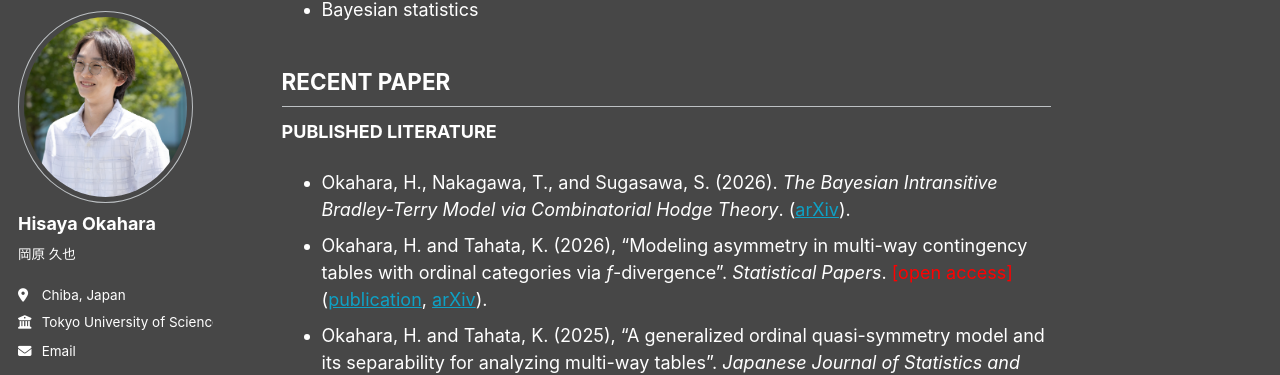
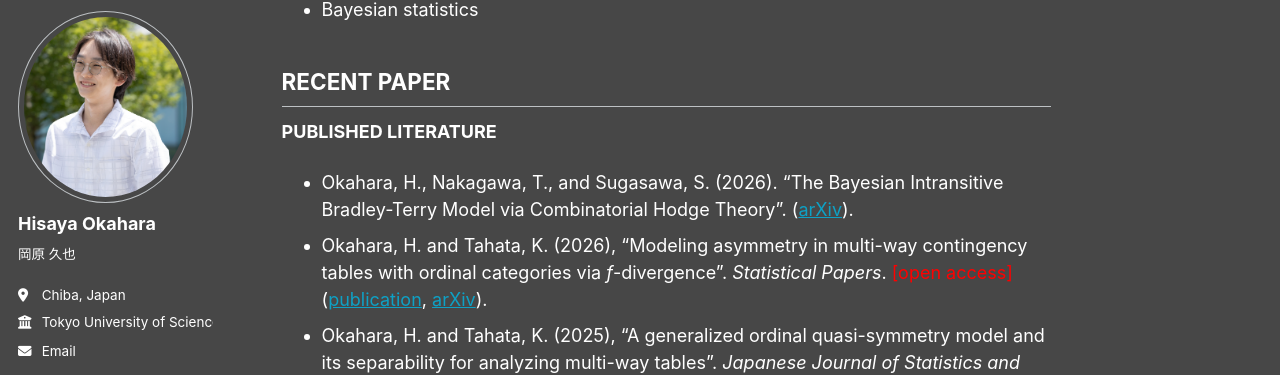
Before and after one commit to h-okahara/h-okahara.github.io, a Jekyll site: the page built from _pages/about.md, in a window 1280 px wide and 900 px high, scrolled down 362 px. Shown: the part 88-463 px from the top of the window. Built offline with Jekyll 4.4.1, drawn with Linux system fonts in a browser that asks for light colours; some web fonts are replaced.

Commit message:
Update citation format for recent paper

```diff
--- a/_pages/about.md
+++ b/_pages/about.md
@@ -24,7 +24,7 @@ I'm a Ph.D. student in the [Tahata Lab](https://tahata-lab.is.noda.tus.ac.jp/) a
 ## RECENT PAPER
 
 **PUBLISHED LITERATURE**
-- Okahara, H., Nakagawa, T., and Sugasawa, S. (2026). *The Bayesian Intransitive Bradley-Terry Model via Combinatorial Hodge Theory*. ([arXiv](https://arxiv.org/abs/2601.07158)).
+- Okahara, H., Nakagawa, T., and Sugasawa, S. (2026). "The Bayesian Intransitive Bradley-Terry Model via Combinatorial Hodge Theory". ([arXiv](https://arxiv.org/abs/2601.07158)).
 - Okahara, H. and Tahata, K. (2026), "Modeling asymmetry in multi-way contingency tables with ordinal categories via *f*-divergence". *Statistical Papers*. <span style="color: red;">[open access]</span> ([publication](https://link.springer.com/article/10.1007/s00362-025-01782-y), [arXiv](https://arxiv.org/abs/2405.12157)).
 - Okahara, H. and Tahata, K. (2025), "A generalized ordinal quasi-symmetry model and its separability for analyzing multi-way tables". *Japanese Journal of Statistics and Data Science*. <span style="color: red;">[open access]</span> ([publication](https://link.springer.com/article/10.1007/s42081-024-00289-4), [arXiv](https://arxiv.org/abs/2405.04193))
 
```
